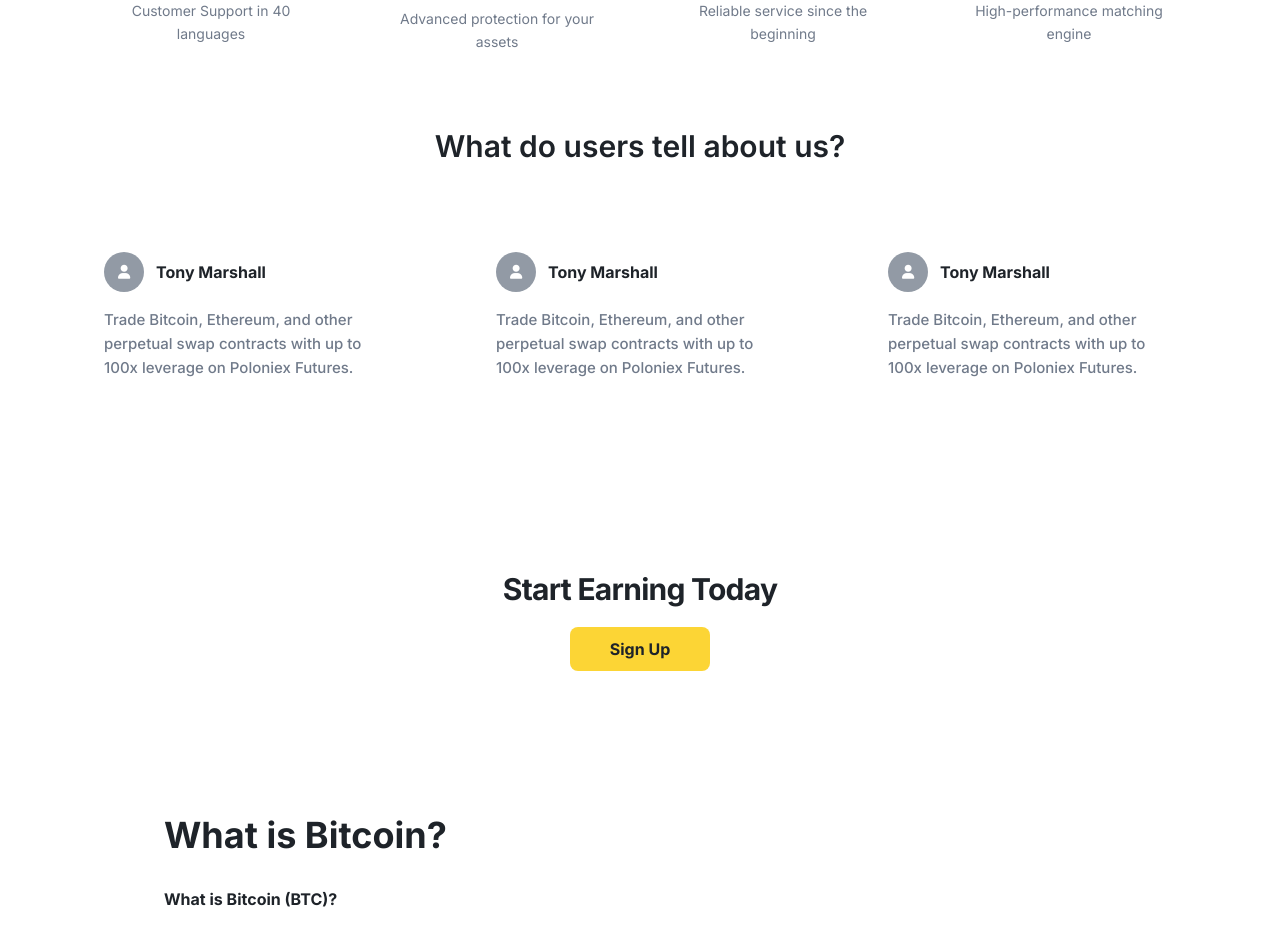
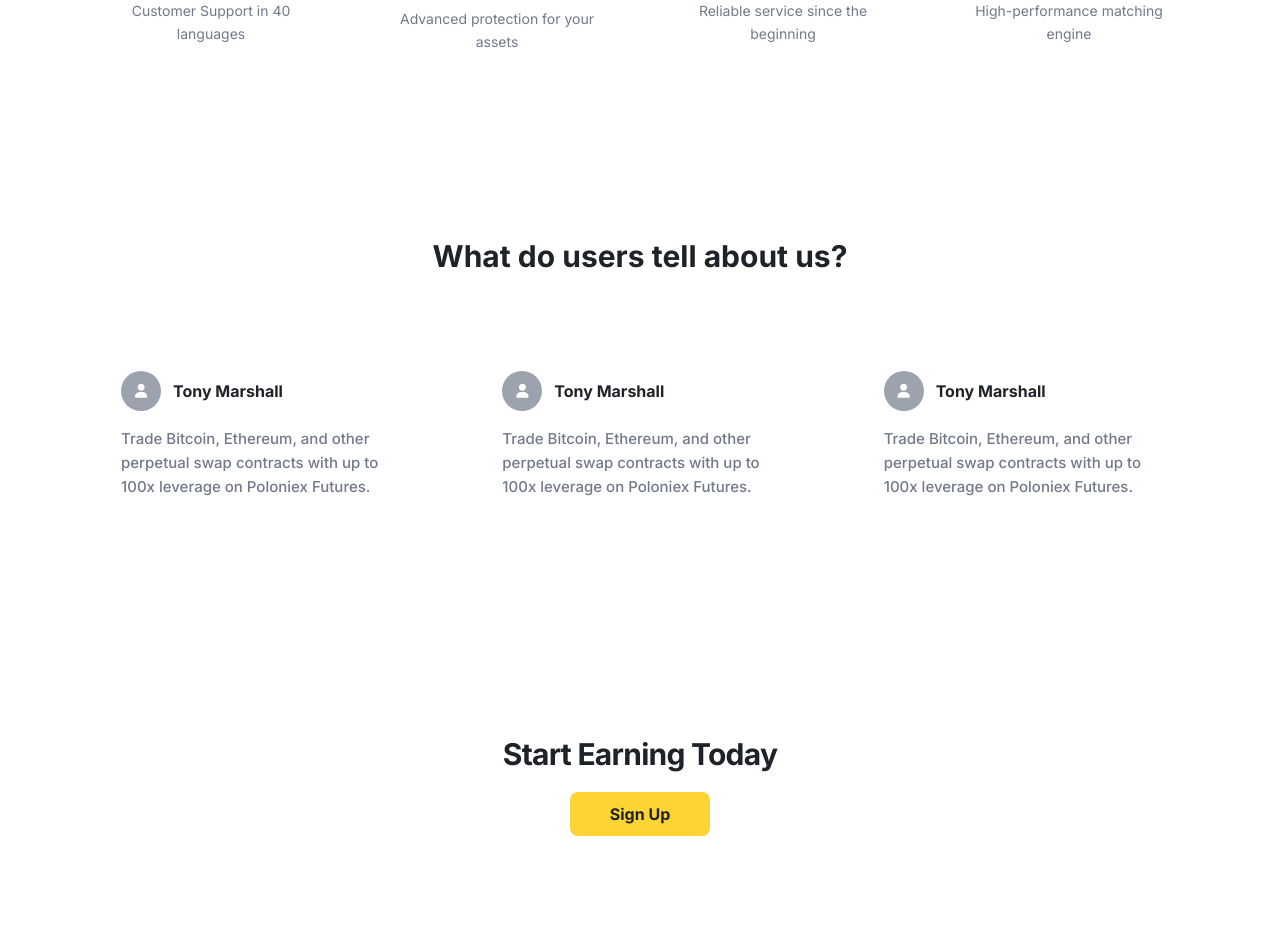
Before and after one commit to ershad-dev/crypto-landing, a Nuxt app: page / in a window 1280 px wide. Shown: the part 3660-4585 px from the top of the page. Built offline with nearby package versions, Linux system fonts and the light colour scheme.

Commit message:
cleaning the rewies codes

```diff
--- a/components/AppUserReviews.vue
+++ b/components/AppUserReviews.vue
@@ -5,29 +5,29 @@
     </h2>
 
     <swiper
-      :modules="[SwiperPagination]"
-      :slides-per-view="1"
-      :space-between="20"
+      :modules="[Pagination]"
+      :slides-per-view="1.1"
+      :space-between="16"
       :centered-slides="true"
-      :loop="false"
       :pagination="{ clickable: true }"
       :breakpoints="{
         '768': {
           slidesPerView: 2,
-          centeredSlides: false,
-          allowTouchMove: true
+          spaceBetween: 20,
+          centeredSlides: false
         },
         '1024': {
           slidesPerView: 3,
           spaceBetween: 24,
           centeredSlides: false,
-          allowTouchMove: false
+          allowTouchMove: false,
+          enabled: false
         }
       }"
       class="reviews-swiper"
     >
       <swiper-slide v-for="(review, index) in reviews" :key="index">
-        <div class="px-4 md:px-0 h-full">
+        <div class="review-card-container">
           <div class="review-card">
             <div class="flex items-center gap-3 mb-4">
               <div class="user-avatar">
@@ -53,8 +53,6 @@ import { Pagination } from 'swiper/modules';
 import 'swiper/css';
 import 'swiper/css/pagination';
 
-const SwiperPagination = Pagination;
-
 const reviews = readonly([
   {
     name: 'Tony Marshall',
@@ -73,80 +71,72 @@ const reviews = readonly([
 
 <style scoped>
 .reviews-wrapper {
-  @apply mt-20 md:mt-32 max-w-[1200px] mx-auto;
+  @apply mt-20 md:mt-32 max-w-[1200px] mx-auto px-4;
 }
 
 .reviews-header {
-  @apply text-2xl md:text-3xl font-[600] mb-12 -mt-[110px];
-  /* تغییر رنگ به متغیر متنی اصلی */
+  @apply text-2xl md:text-3xl font-bold mb-12;
   color: var(--text-color);
 }
 
-/* استایل کارت مطابق عکس */
+.review-card-container {
+  @apply h-full py-2;
+}
+
 .review-card {
-  @apply p-8 md:p-10 rounded-[32px] text-left h-full transition-all duration-300;
-  /* جایگزینی رنگ ثابت با متغیر پس‌زمینه کارت */
+  @apply p-8 md:p-10 rounded-[32px] text-left transition-all duration-300 flex flex-col;
   background-color: var(--card-bg);
-  min-height: 220px;
-  display: flex;
-  flex-direction: column;
+  min-height: 240px;
+  border: 1px solid transparent;
+}
+
+.review-card:hover {
+  border-color: var(--border-color);
+  transform: translateY(-5px);
 }
 
 .user-avatar {
-  @apply w-10 h-10 rounded-full flex items-center justify-center bg-[#929aa5] text-white text-sm;
+  @apply w-10 h-10 rounded-full flex items-center justify-center bg-gray-400 text-white text-sm;
 }
 
 .user-name {
   @apply font-bold text-base;
-  /* تغییر رنگ به متغیر متنی اصلی */
   color: var(--text-color);
 }
 
 .review-text {
   @apply text-[15px] font-medium leading-relaxed;
-  /* تغییر رنگ به متغیر متنی ثانویه برای خوانایی در دارک مود */
   color: var(--secondary-text);
 }
 
-/* تنظیمات اسلایدر و خطوط پایین */
+/* استایل Pagination */
 .reviews-swiper {
-  @apply pb-14;
-}
-
-:deep(.swiper-pagination) {
-  @apply flex justify-center items-center gap-1.5;
-  bottom: 40px !important;
+  @apply pb-16;
 }
 
 :deep(.swiper-pagination-bullet) {
-  width: 16px !important;
-  height: 4px !important;
-  border-radius: 10px !important;
-  /* هماهنگی رنگ نقاط غیرفعال با خطوط تم */
-  background-color: var(--border-color) !important;
-  opacity: 1 !important;
-  margin: 0 !important;
-  transition: all 0.3s ease;
+  @apply w-4 h-1 rounded-full opacity-30 transition-all duration-300 !important;
+  background-color: var(--text-color) !important;
 }
 
 :deep(.swiper-pagination-bullet-active) {
-  width: 32px !important;
-  /* هماهنگی رنگ نقطه فعال با رنگ متن اصلی تم */
-  background-color: var(--text-color) !important;
+  @apply w-8 opacity-100 !important;
 }
 
-/* در دسکتاپ اسلایدر را ثابت نگه می‌داریم */
+/* اصلاح چیدمان در دسکتاپ */
 @media (min-width: 1024px) {
-  .review-card {
-    min-height: 200px;
-  }
-  :deep(.swiper-wrapper) {
-    display: grid !important;
-    grid-template-columns: repeat(3, 1fr);
+  .reviews-swiper :deep(.swiper-wrapper) {
+    @apply flex gap-6 !important;
     transform: none !important;
   }
+
+  .reviews-swiper :deep(.swiper-slide) {
+    @apply w-[calc(33.333%-16px)] !important;
+    margin: 0 !important;
+  }
+
   :deep(.swiper-pagination) {
-    display: none !important;
+    @apply hidden !important;
   }
 }
 </style>
```
